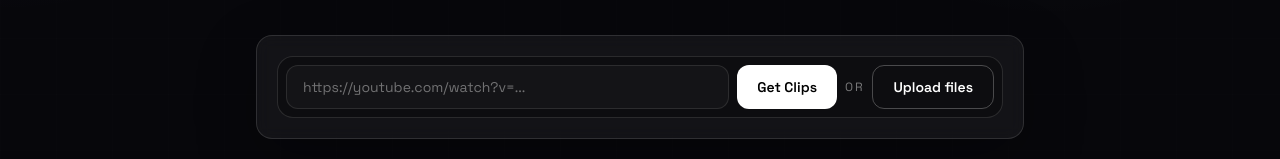
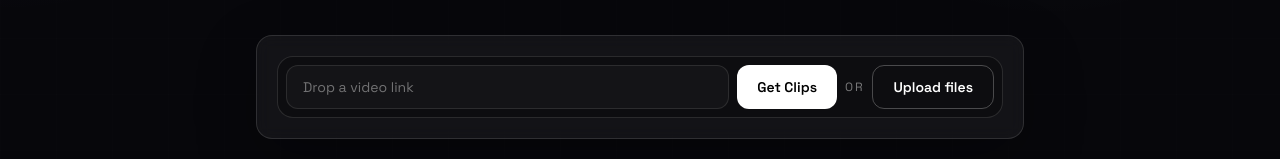
Before and after one commit to Duychinni/animecut, a Next.js app: page / in a window 1280 px wide. Shown: the part 410-569 px from the top of the page. Built offline with nearby package versions, Linux system fonts and the light colour scheme; no server answers.

Commit message:
Update hero input placeholder copy

```diff
--- a/app/page.tsx
+++ b/app/page.tsx
@@ -228,7 +228,7 @@ export default function Home() {
                 <input
                   type="url"
                   name="sourceUrl"
-                  placeholder="https://youtube.com/watch?v=..."
+                  placeholder="Drop a video link"
                   value={sourceUrl}
                   onChange={(e) => setSourceUrl(e.target.value)}
                   className="h-11 min-w-0 flex-1 rounded-xl border border-white/10 bg-white/[0.03] px-4 text-sm text-white placeholder:text-white/40 outline-none ring-0 focus:border-[#8B7CFF]/60"
```
